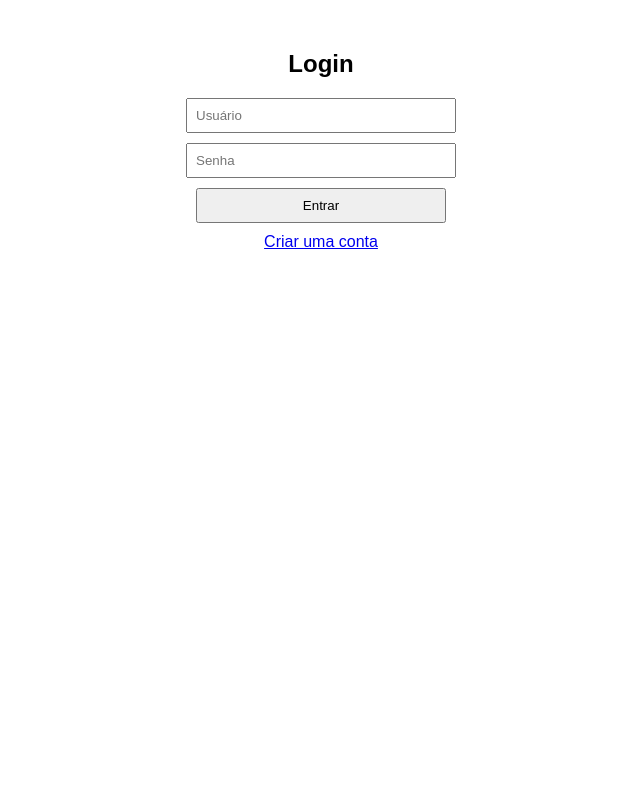
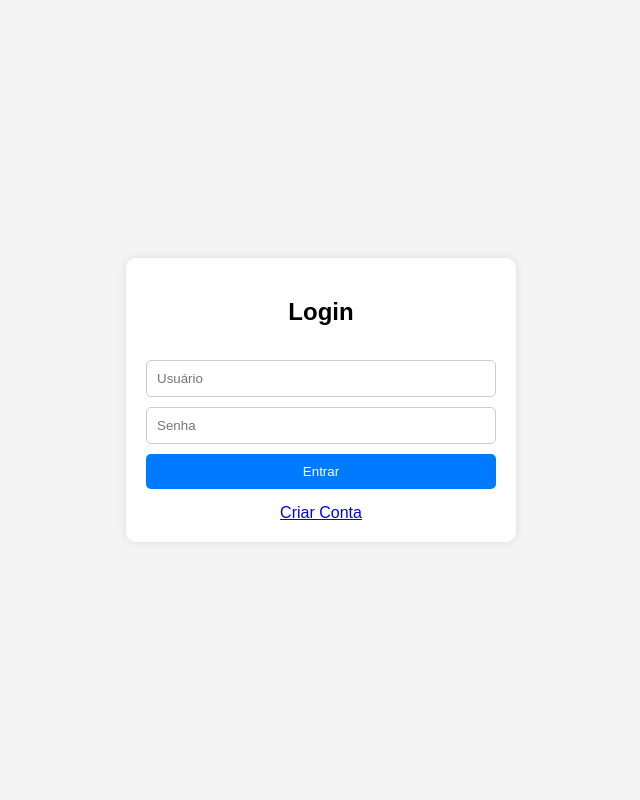
Before and after one commit to doppller/https---github.com-doppller-gestor_senha, a Flask app: page /login in a window 1280 px wide. Shown: the whole page, without its empty margins (319-959 px from the left). Run offline with Flask 3, Linux system fonts and the light colour scheme.

Commit message:
Update login.html

```diff
--- a/templates/login.html
+++ b/templates/login.html
@@ -7,53 +7,62 @@
     <style>
         body {
             font-family: Arial, sans-serif;
+            background-color: #f4f4f4;
+            display: flex;
+            justify-content: center;
+            align-items: center;
+            height: 100vh;
+            margin: 0;
+        }
+        .container {
+            background: white;
+            padding: 20px;
+            border-radius: 10px;
+            box-shadow: 0px 0px 10px rgba(0, 0, 0, 0.1);
+            width: 350px;
+            display: grid;
+            gap: 15px;
             text-align: center;
-            margin-top: 50px;
         }
-        .mensagem {
+        input, button {
             padding: 10px;
             border-radius: 5px;
+            border: 1px solid #ccc;
+        }
+        button {
+            background-color: #007bff;
+            color: white;
+            border: none;
+            cursor: pointer;
+        }
+        button:hover {
+            opacity: 0.8;
+        }
+        .error {
+            color: red;
             font-weight: bold;
-            width: 300px;
-            margin: 10px auto;
-        }
-        .mensagem.error {
-            color: white;
-            background-color: red;
-        }
-        .mensagem.success {
-            color: white;
-            background-color: green;
-        }
-        input, button {
-            display: block;
-            margin: 10px auto;
-            padding: 8px;
-            width: 250px;
         }
     </style>
 </head>
 <body>
-
+    <div class="container">
         <h2>Login</h2>
 
-    <!-- Exibir mensagens de erro -->
         {% with mensagens = get_flashed_messages(with_categories=True) %}
             {% if mensagens %}
                 {% for categoria, mensagem in mensagens %}
-                <p class="mensagem {{ categoria }}">{{ mensagem }}</p>
+                    <p class="error">{{ mensagem }}</p>
                 {% endfor %}
             {% endif %}
         {% endwith %}
 
-    <!-- Formulário de Login -->
-    <form action="{{ url_for('login') }}" method="POST">
+        <form action="{{ url_for('login') }}" method="POST" style="display: grid; gap: 10px;">
             <input type="text" name="usuario" placeholder="Usuário" required>
             <input type="password" name="senha" placeholder="Senha" required>
             <button type="submit">Entrar</button>
         </form>
 
-    <a href="{{ url_for('cadastro') }}">Criar uma conta</a>
-
+        <a href="{{ url_for('cadastro') }}">Criar Conta</a>
+    </div>
 </body>
 </html>
```
Lines whose indentation alone changed are shown as unchanged.
